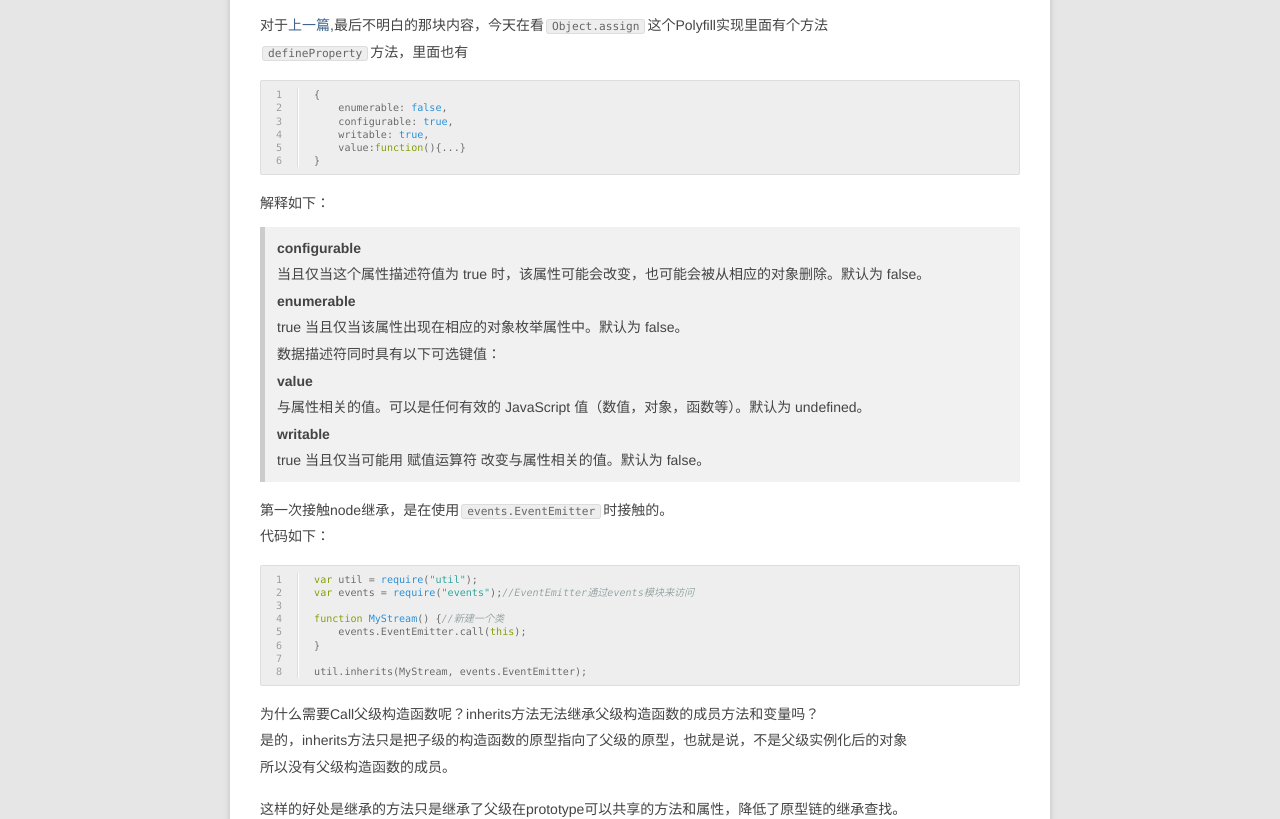
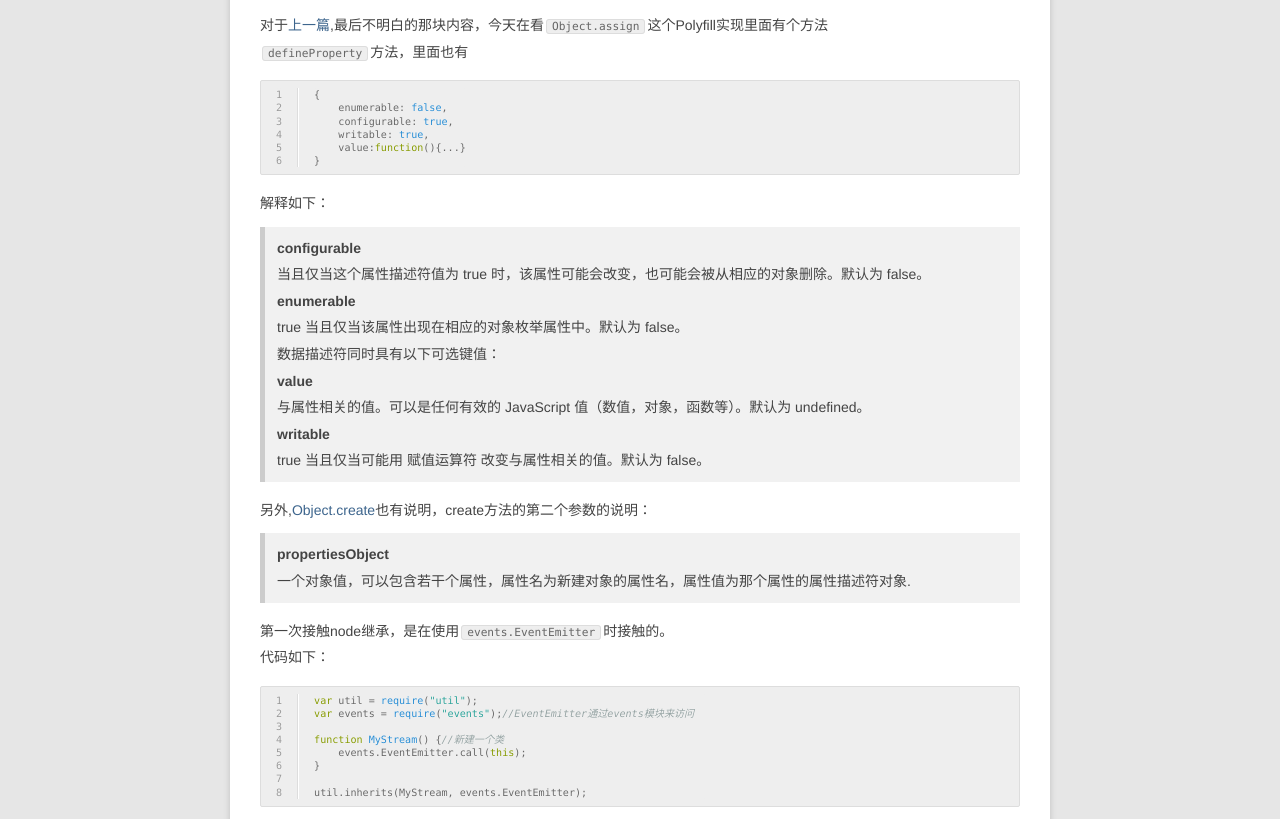
Before and after one commit to h1bomb/h1bomb.github.io, a plain HTML site: page archives/index.html in a window 1280 px wide. Shown: the part 251-1070 px from the top of the page. Drawn offline with Linux system fonts and the light colour scheme.

Commit message:
Site updated: 2015-05-27 10:28:40

```diff
--- a/archives/index.html
+++ b/archives/index.html
@@ -62,7 +62,7 @@
 
 
 
-      <time datetime="2015-05-27T02:18:29.000Z">May 27 2015</time>
+      <time datetime="2015-05-27T02:28:26.000Z">May 27 2015</time>
 
     </header>
     <div class="entry">
@@ -80,6 +80,11 @@
 <p>与属性相关的值。可以是任何有效的 JavaScript 值（数值，对象，函数等）。默认为 undefined。</p>
 <p><strong>writable</strong></p>
 <p>true 当且仅当可能用 赋值运算符 改变与属性相关的值。默认为 false。</p>
+</blockquote>
+<p>另外,<a href="https://developer.mozilla.org/zh-CN/docs/Web/JavaScript/Reference/Global_Objects/Object/create" target="_blank" rel="external">Object.create</a>也有说明，create方法的第二个参数的说明：</p>
+<blockquote>
+<p><strong>propertiesObject</strong></p>
+<p>一个对象值，可以包含若干个属性，属性名为新建对象的属性名，属性值为那个属性的属性描述符对象.</p>
 </blockquote>
 <p>第一次接触node继承，是在使用<code>events.EventEmitter</code>时接触的。<br>代码如下：</p>
 <figure class="highlight javascript"><table><tr><td class="gutter"><pre><div class="line">1</div><div class="line">2</div><div class="line">3</div><div class="line">4</div><div class="line">5</div><div class="line">6</div><div class="line">7</div><div class="line">8</div></pre></td><td class="code"><pre><div class="line"><span class="keyword">var</span> util = <span class="built_in">require</span>(<span class="string">"util"</span>);  </div><div class="line"><span class="keyword">var</span> events = <span class="built_in">require</span>(<span class="string">"events"</span>);<span class="comment">//EventEmitter通过events模块来访问  </span></div><div class="line">  </div><div class="line"><span class="function"><span class="keyword">function</span> <span class="title">MyStream</span><span class="params">()</span> </span>{<span class="comment">//新建一个类  </span></div><div class="line">    events.EventEmitter.call(<span class="keyword">this</span>);  </div><div class="line">}  </div><div class="line">  </div><div class="line">util.inherits(MyStream, events.EventEmitter);</div></pre></td></tr></table></figure>
```
Also changed, not shown: 2015/05/27/node-inheritance-usage/index.html (+6 -1 lines), archives/2015/05/index.html (+6 -1 lines), archives/2015/index.html (+6 -1 lines), index.html (+6 -1 lines).
